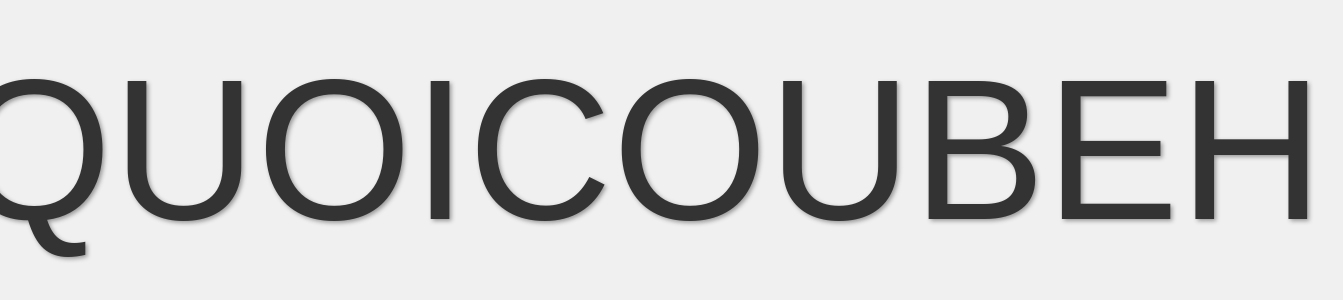
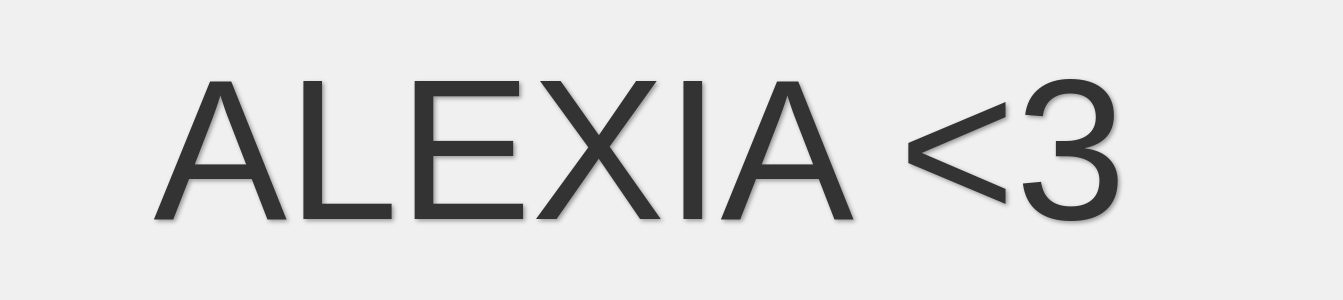
Before and after one commit to Ldzzzzzzz/Ldzzzzzzz.github.io, a plain HTML site: page index.html in a window 1280 px wide. Shown: the part 250-550 px from the top of the page, 1343 px wide, since content can reach past the window. Drawn offline with Linux system fonts and the light colour scheme.

Commit message:
Troll index.html

```diff
--- a/index.html
+++ b/index.html
@@ -43,6 +43,6 @@
     </style>
 </head>
 <body>
-    <div class="greeting">QUOICOUBEH</div>
+    <div class="greeting">ALEXIA <3</div>
 </body>
 </html>
```
